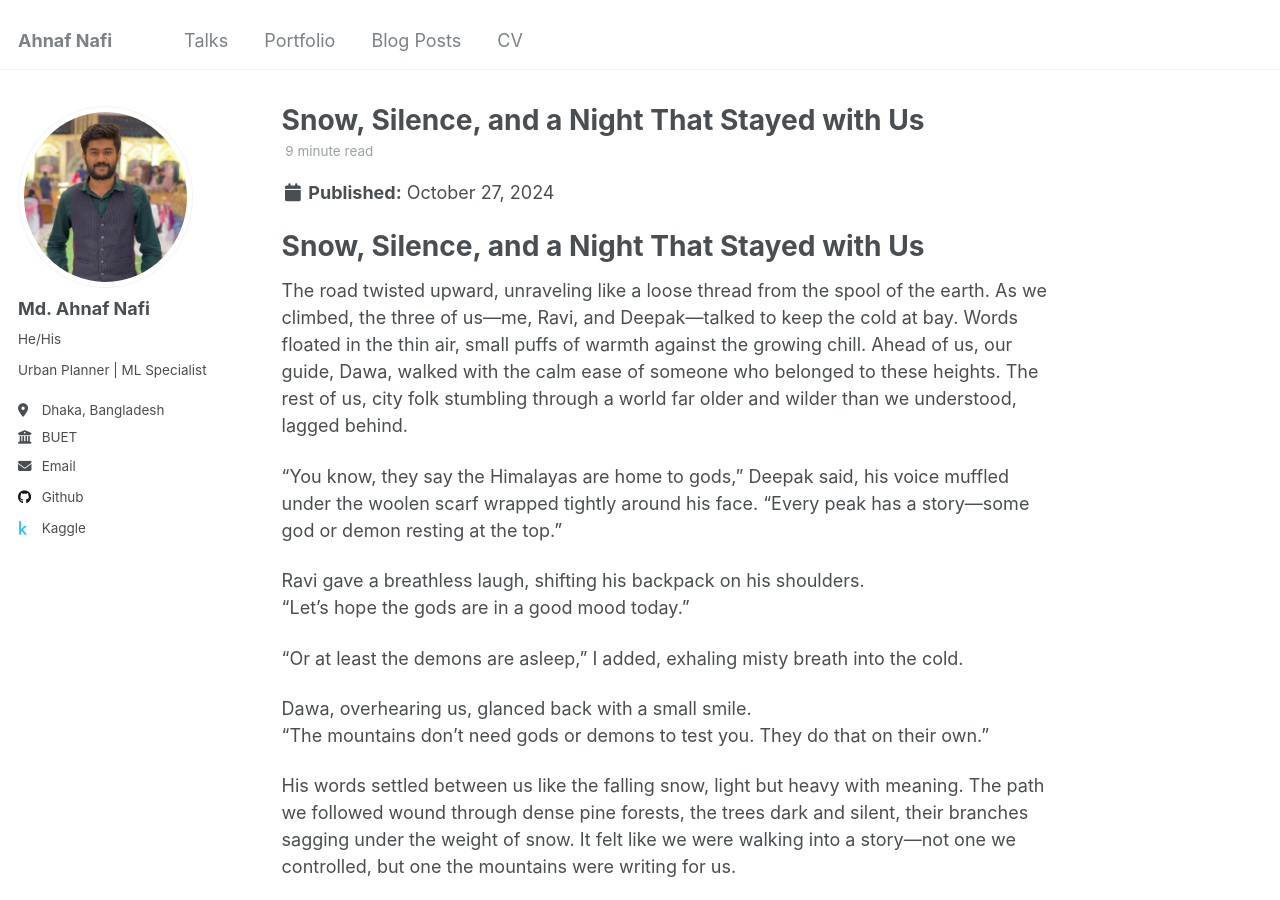
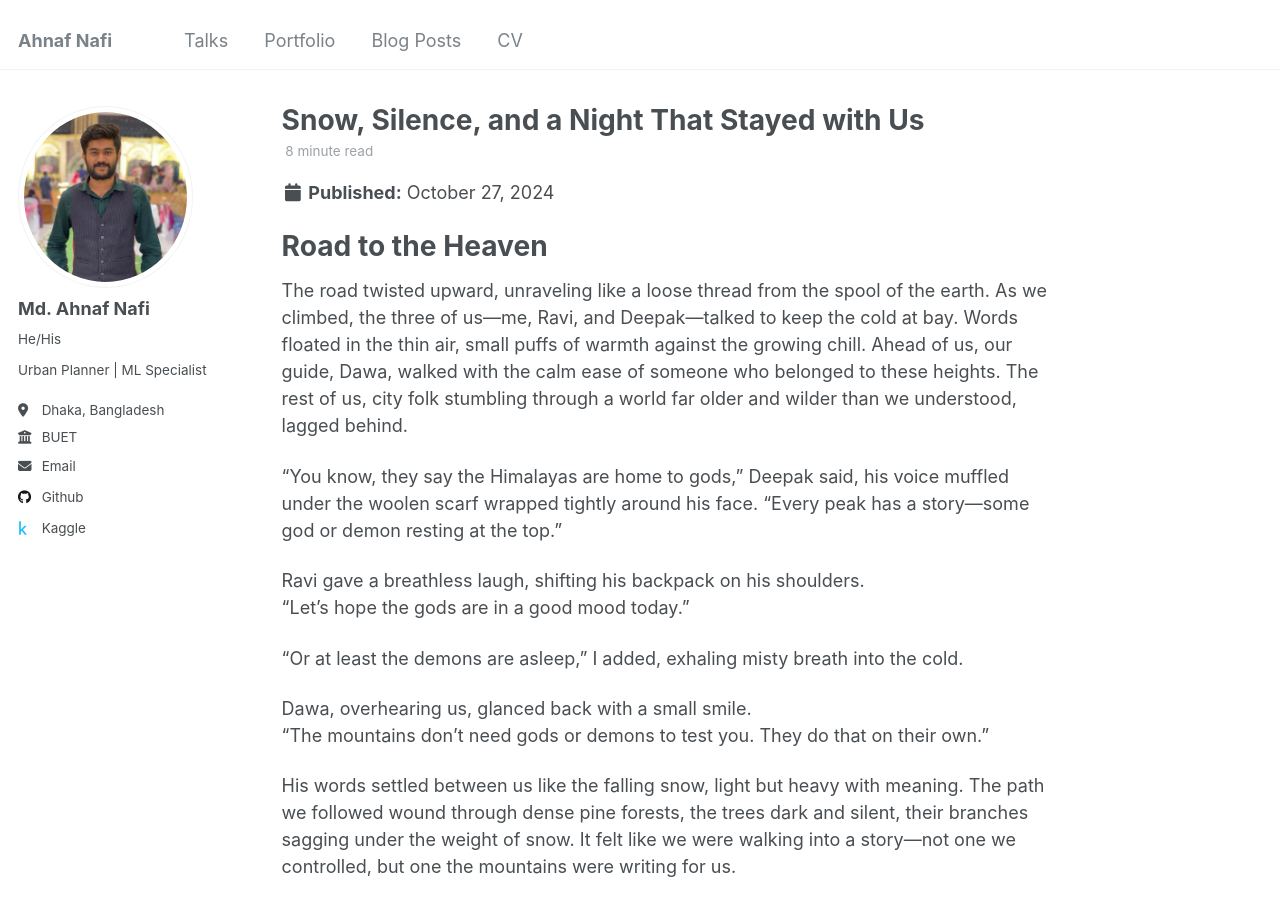
Before and after one commit to NafixData/ahnafnafi, a Jekyll site: the page built from _posts/2012-08-14-blog-post-1.md, in a window 1280 px wide and 900 px high. Built offline with Jekyll 4.4.1, drawn with Linux system fonts in a browser that asks for light colours.

Commit message:
Update 2012-08-14-blog-post-1.md

```diff
--- a/_posts/2012-08-14-blog-post-1.md
+++ b/_posts/2012-08-14-blog-post-1.md
@@ -9,7 +9,7 @@ tags:
 ---
 
 
-# **Snow, Silence, and a Night That Stayed with Us**
+# **Road to the Heaven**
 
 The road twisted upward, unraveling like a loose thread from the spool of the earth. As we climbed, the three of us—me, Ravi, and Deepak—talked to keep the cold at bay. Words floated in the thin air, small puffs of warmth against the growing chill. Ahead of us, our guide, Dawa, walked with the calm ease of someone who belonged to these heights. The rest of us, city folk stumbling through a world far older and wilder than we understood, lagged behind.
 
```
